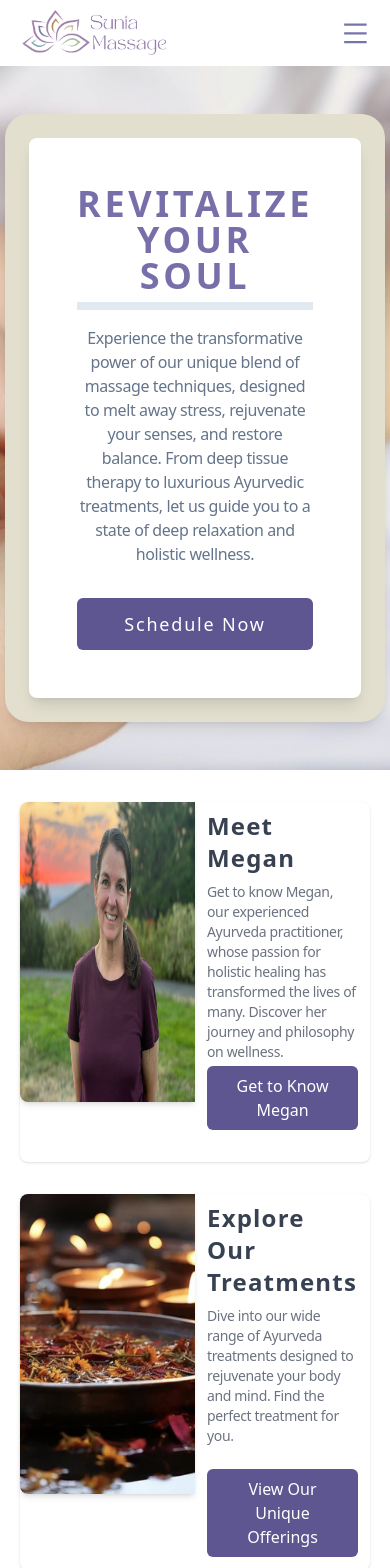
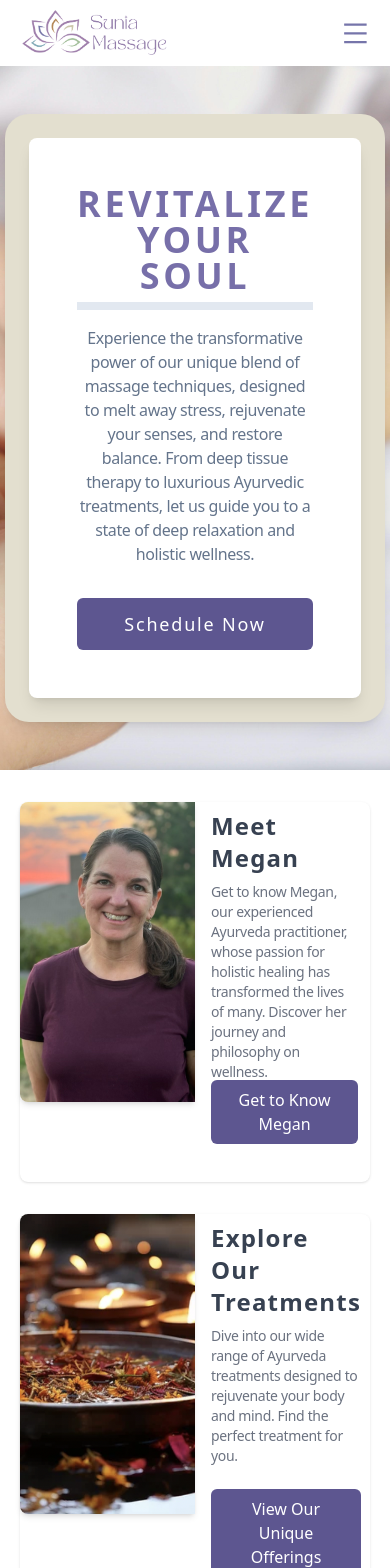
Before and after one commit to ShawnRSidwell/suniamassage, a React (Vite) app: page /home in a window 390 px wide. Shown: the top 1568 px of the page. Built offline with nearby package versions, Linux system fonts and the light colour scheme; no server answers.

Commit message:
fix images on cards"

```diff
--- a/src/ui/Card.jsx
+++ b/src/ui/Card.jsx
@@ -9,16 +9,16 @@ function Card({ image, title, description, action, reverse = false }) {
     >
       <div className="flex justify-around ">
         <img
-          className={`w-1/2 h-[300px] rounded-lg  md:object-cover  md:h-96  shadow-md ${
+          className={`w-1/2 h-[300px] rounded-lg  md:object-cover  md:h-96  shadow-md  object-cover ${
             reverse
-              ? "rounded-l-none z-0 object-cover transform scale-x-[-1] md:scale-x-[1] md:rounded-r-none md:rounded-l-lg"
-              : "rounded-r-none "
+              ? "rounded-l-none z-0 transform scale-x-[-1] md:scale-x-[1] md:rounded-r-none md:rounded-l-lg"
+              : "rounded-r-none"
           }`}
           src={image}
           alt={title}
         />
         <div
-          className={`mx-3 w-1/2  flex flex-col gap-3 items-start md:p-4 leading-normal ${
+          className={`mx-3 w-1/2  flex flex-col gap-3 items-start md:p-4 leading-normal ml-4 ${
             reverse ? "mx-0 z-1 " : ""
           }`}
         >
```
